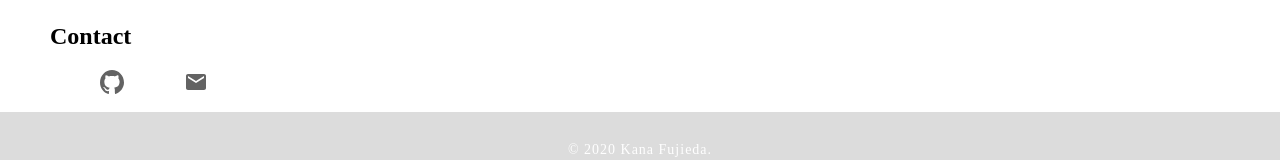
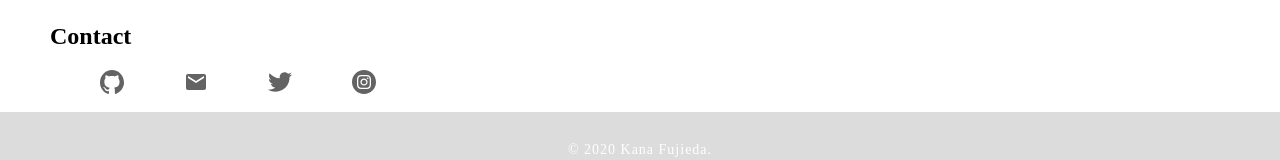
Before and after one commit to knfjed/react-jsx, a React (Create React App) app: page / in a window 1280 px wide. Shown: the part 2803-2963 px from the top of the page. Built offline with nearby package versions, Linux system fonts and the light colour scheme.

Commit message:
add twitter icon & instagram icon

```diff
--- a/src/components/Icons.jsx
+++ b/src/components/Icons.jsx
@@ -34,3 +34,33 @@ export function EmailIcon() {
     </svg>
   );
 }
+
+export function TwitterIcon() {
+  return (
+    <svg
+      xmlns="http://www.w3.org/2000/svg"
+      width="24"
+      height="24"
+      viewBox="0 0 24 24"
+    >
+      <g fill="#636363">
+        <path d="M24 4.557c-.883.392-1.832.656-2.828.775 1.017-.609 1.798-1.574 2.165-2.724-.951.564-2.005.974-3.127 1.195-.897-.957-2.178-1.555-3.594-1.555-3.179 0-5.515 2.966-4.797 6.045-4.091-.205-7.719-2.165-10.148-5.144-1.29 2.213-.669 5.108 1.523 6.574-.806-.026-1.566-.247-2.229-.616-.054 2.281 1.581 4.415 3.949 4.89-.693.188-1.452.232-2.224.084.626 1.956 2.444 3.379 4.6 3.419-2.07 1.623-4.678 2.348-7.29 2.04 2.179 1.397 4.768 2.212 7.548 2.212 9.142 0 14.307-7.721 13.995-14.646.962-.695 1.797-1.562 2.457-2.549z" />
+      </g>
+    </svg>
+  );
+}
+
+export function InstagramIcon() {
+  return (
+    <svg
+      xmlns="http://www.w3.org/2000/svg"
+      width="24"
+      height="24"
+      viewBox="0 0 24 24"
+    >
+      <g fill="#636363">
+        <path d="M14.829 6.302c-.738-.034-.96-.04-2.829-.04s-2.09.007-2.828.04c-1.899.087-2.783.986-2.87 2.87-.033.738-.041.959-.041 2.828s.008 2.09.041 2.829c.087 1.879.967 2.783 2.87 2.87.737.033.959.041 2.828.041 1.87 0 2.091-.007 2.829-.041 1.899-.086 2.782-.988 2.87-2.87.033-.738.04-.96.04-2.829s-.007-2.09-.04-2.828c-.088-1.883-.973-2.783-2.87-2.87zm-2.829 9.293c-1.985 0-3.595-1.609-3.595-3.595 0-1.985 1.61-3.594 3.595-3.594s3.595 1.609 3.595 3.594c0 1.985-1.61 3.595-3.595 3.595zm3.737-6.491c-.464 0-.84-.376-.84-.84 0-.464.376-.84.84-.84.464 0 .84.376.84.84 0 .463-.376.84-.84.84zm-1.404 2.896c0 1.289-1.045 2.333-2.333 2.333s-2.333-1.044-2.333-2.333c0-1.289 1.045-2.333 2.333-2.333s2.333 1.044 2.333 2.333zm-2.333-12c-6.627 0-12 5.373-12 12s5.373 12 12 12 12-5.373 12-12-5.373-12-12-12zm6.958 14.886c-.115 2.545-1.532 3.955-4.071 4.072-.747.034-.986.042-2.887.042s-2.139-.008-2.886-.042c-2.544-.117-3.955-1.529-4.072-4.072-.034-.746-.042-.985-.042-2.886 0-1.901.008-2.139.042-2.886.117-2.544 1.529-3.955 4.072-4.071.747-.035.985-.043 2.886-.043s2.14.008 2.887.043c2.545.117 3.957 1.532 4.071 4.071.034.747.042.985.042 2.886 0 1.901-.008 2.14-.042 2.886z" />
+      </g>
+    </svg>
+  );
+}
--- a/src/components/sections/Contact.jsx
+++ b/src/components/sections/Contact.jsx
@@ -1,5 +1,5 @@
 import React from "react";
-import { GithubIcon, EmailIcon } from "../Icons";
+import { GithubIcon, EmailIcon, TwitterIcon, InstagramIcon } from "../Icons";
 import Section from "../Section";
 import SectionTitle from "../SectionTitle";
 
@@ -15,6 +15,12 @@ export default function Contact() {
       <a href="mailto:exsample@gmail.com" className="icon-style">
         <EmailIcon />
       </a>
+      <a href="http://twitter.com" className="icon-style">
+        <TwitterIcon />
+      </a>
+      <a href="http://instagram.com" className="icon-style">
+        <InstagramIcon />
+      </a>
     </Section>
   );
 }
```
